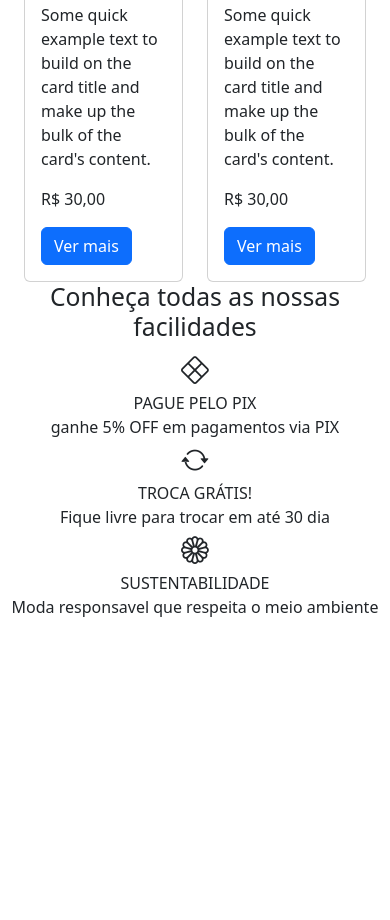
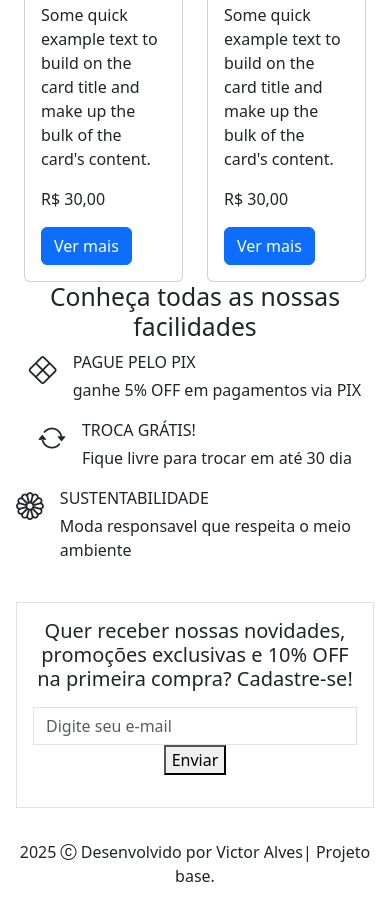
Before and after one commit to VictorAlves94/Meteora, a plain HTML site: page index.html in a window 390 px wide. Shown: the part 2586-3506 px from the top of the page. Before the commit the page ends 3205 px from the top, so only its background shows below. Drawn offline with nearby package versions, Linux system fonts and the light colour scheme.

Commit message:
esqueleto do projeto pronto, falta deixar a parte do facilidades responsivo

```diff
--- a/estilos.css
+++ b/estilos.css
@@ -1,3 +1,7 @@
 .texto-menor{
     font-size: 13px;
 }
+
+.div-facilidades{
+    width: 325px ;
+}
--- a/index.html
+++ b/index.html
@@ -324,27 +324,58 @@
 
     </div>
 
-    <section class="text-center">
-        <h2>Conheça todas as nossas facilidades</h2>
+    <section class="pb-4 ">
 
+        <h2 class="text-center">Conheça todas as nossas facilidades</h2>
+
+        <div class="d-flex flex-column align-items-center gap-3 ">
+
+            <div class="divs-facilidades d-flex">
+                <div><i class="bi bi-x-diamond fs-1"></i></div>
                 <div>
-        <div><i class="bi bi-x-diamond fs-1"></i></div>
-        <div>PAGUE PELO PIX</div>
-        <div class="texto-menor">ganhe 5% OFF em pagamentos via PIX</div>
+                    <div class="ms-3 mb-1">PAGUE PELO PIX</div>
+                    <div class="texto-menor ms-3">ganhe 5% OFF em
+                        pagamentos via PIX</div>
+                </div>
             </div>
 
+            <div class="divs-facilidades d-flex">
+                <div><i class="bi bi-arrow-repeat fs-1"></i></div>
                 <div>
-        <div><i class="bi bi-arrow-repeat fs-1"></i></div>
-        <div>TROCA GRÁTIS!</div>
-        <div class="texto-menor">Fique livre para trocar em até 30 dia</div>
+                    <div class=" ms-3 mb-1">TROCA GRÁTIS!</div>
+                    <div class="texto-menor ms-3">Fique livre para trocar
+                        em até 30 dia</div>
+                </div>
             </div>
 
+            <div class="divs-facilidades d-flex ">
+                <div><i class="bi bi-flower1 fs-1 ms-3"></i></div>
                 <div>
-        <div><i class="bi bi-flower1 fs-1"></i></div>
-        <div>SUSTENTABILIDADE</div>
-        <div class="texto-menor">Moda responsavel que respeita o meio ambiente</div>
+                    <div class="ms-3 mb-1">SUSTENTABILIDADE</div>
+                    <div class="texto-menor ms-3">Moda responsavel que
+                        respeita o meio ambiente</div>
                 </div>
+            </div>
+
+        </div>
+
     </section>
+
+    <form class="border border-secondery m-3 p-3 text-center">
+        <h5>Quer receber nossas novidades, promoções exclusivas e 10% OFF na primeira
+            compra? Cadastre-se!
+        </h5>
+
+        <div class="imput-group my-3">
+            <input type="email" class="form-control border-secondery rounded-0" placeholder="Digite seu e-mail" aria-label="Digite seu e-mail"
+                aria-describedby="button-addon2" />
+            <button type="button" id="button-addon2">Enviar</button>
+        </div>
+    </form>
+
+    <footer class="text-center ">
+        <p class="py-3">2025 <i class="bi bi-c-circle"></i> Desenvolvido por Victor Alves| Projeto base.</p>
+    </footer>
     </div>
     <script src="https://cdn.jsdelivr.net/npm/bootstrap@5.3.3/dist/js/bootstrap.bundle.min.js"
         integrity="sha384-YvpcrYf0tY3lHB60NNkmXc5s9fDVZLESaAA55NDzOxhy9GkcIdslK1eN7N6jIeHz"
```
Lines whose indentation alone changed are shown as unchanged.
